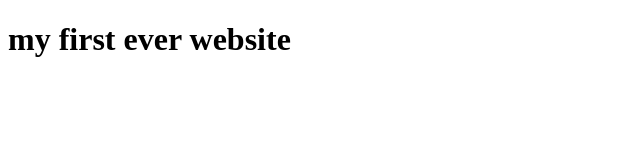
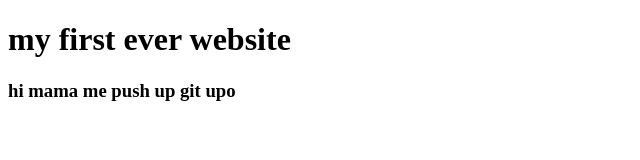
Before and after one commit to Shikhanchakraborty/my-first-website, a plain HTML site: page index.html in a window 1280 px wide. Shown: the whole page, without its empty margins (0-640 px from the left). Drawn offline with Linux system fonts and the light colour scheme.

Commit message:
learned gitup

```diff
--- a/index.html
+++ b/index.html
@@ -8,5 +8,6 @@
 </head>
 <body>
     <h1>my first ever website</h1>
+    <h3>hi mama me push up git upo</h3>
 </body>
 </html>
```
